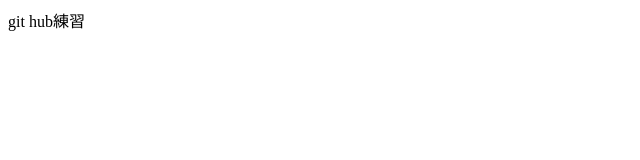
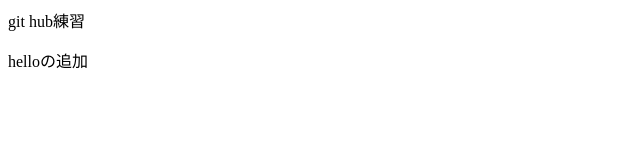
Before and after one commit to taiga07/github1, a plain HTML site: page index.html in a window 1280 px wide. Shown: the whole page, without its empty margins (0-640 px from the left). Drawn offline with Linux system fonts and the light colour scheme.

Commit message:
add_hello

```diff
--- a/index.html
+++ b/index.html
@@ -1 +1,2 @@
 <p>git hub練習</p>
+<p>helloの追加</p>
```
Also changed, not shown: 1 other file.
